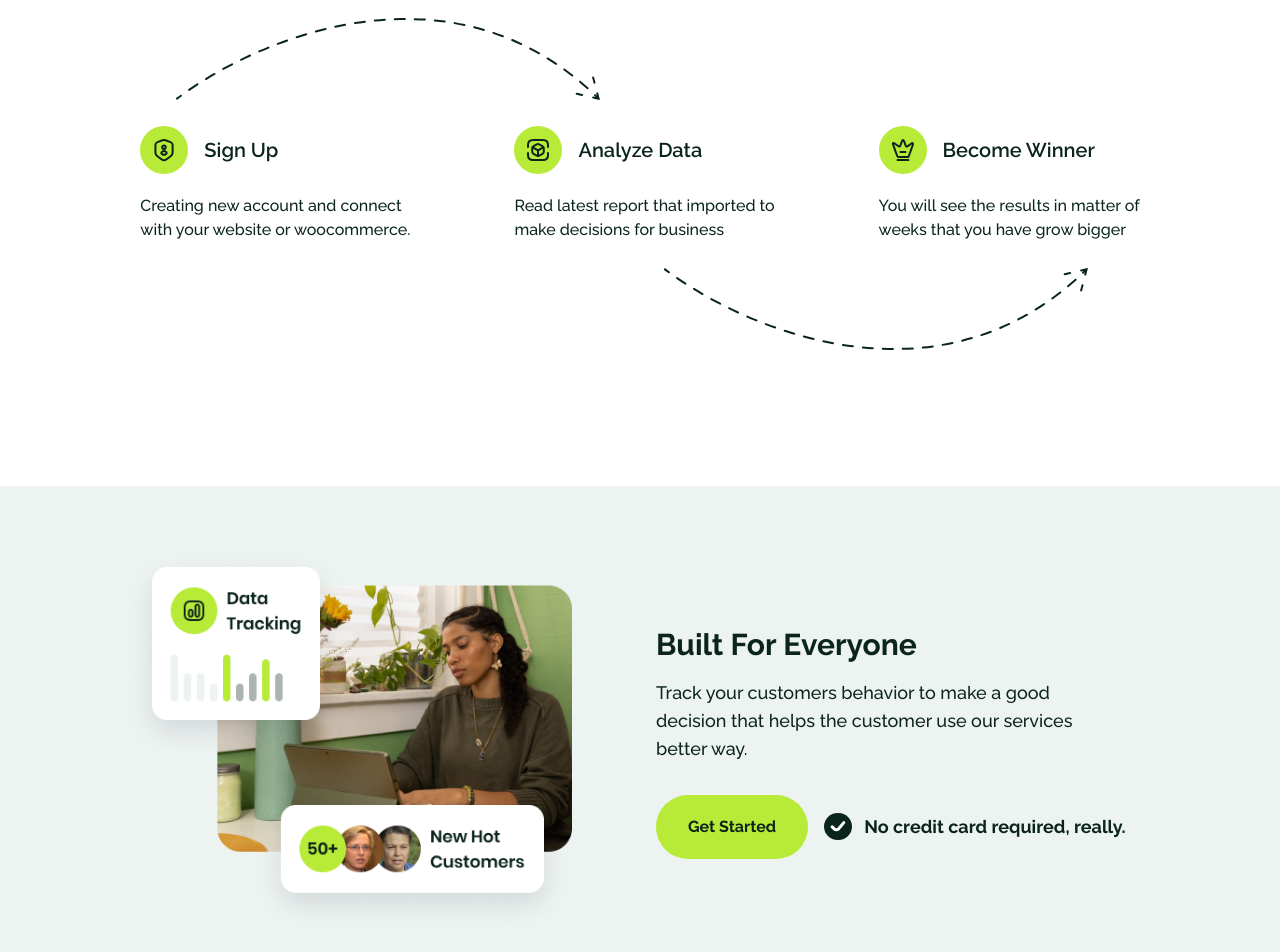
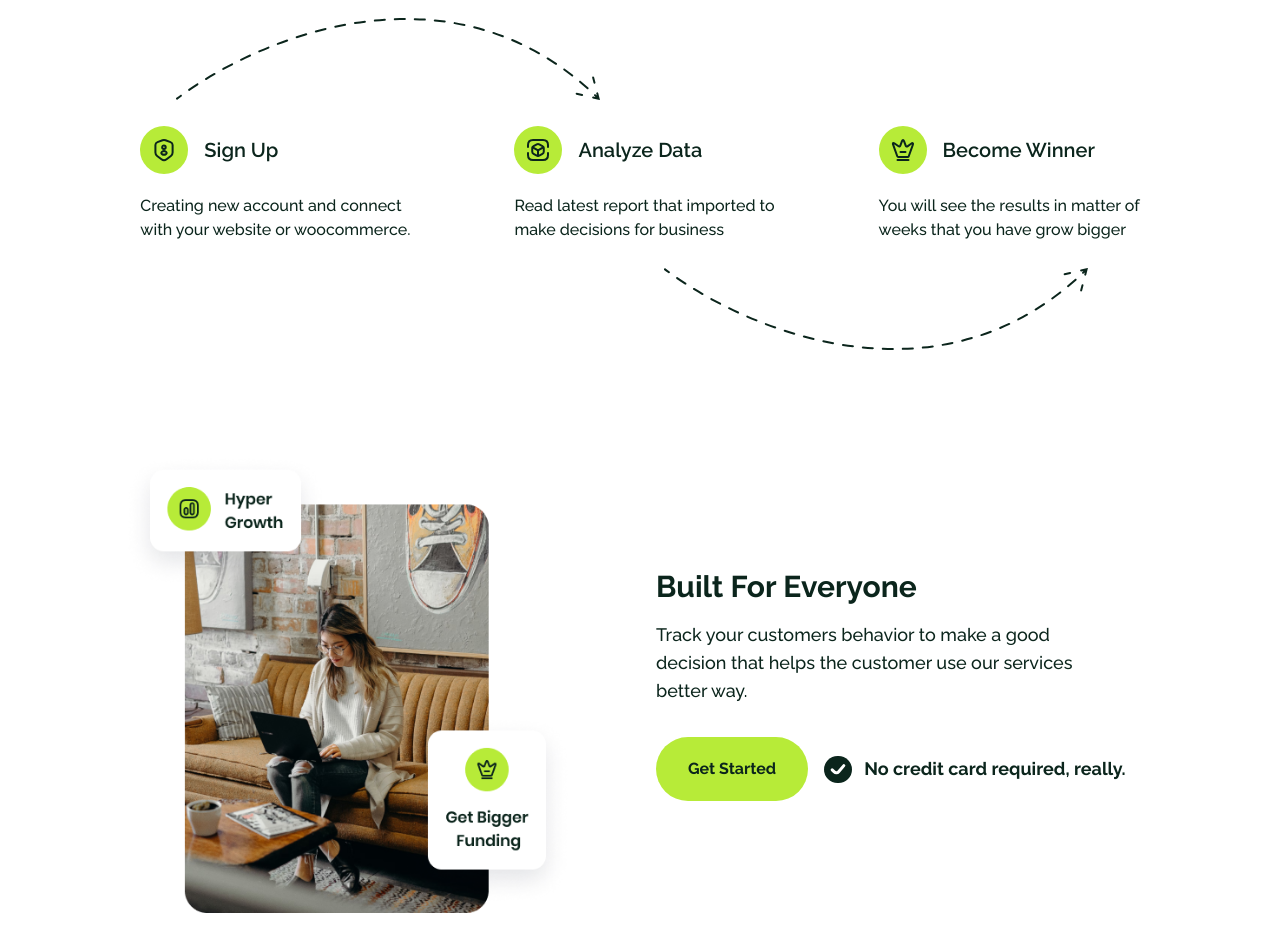
Before and after one commit to ervanervan/pasti-laris, a React (Vite) app: page / in a window 1280 px wide. Shown: the part 2901-3853 px from the top of the page. Built offline with nearby package versions, Linux system fonts and the light colour scheme; a web font is replaced by a local one.

Commit message:
update: simple steps components

```diff
--- a/src/components/SimpleSteps.jsx
+++ b/src/components/SimpleSteps.jsx
@@ -7,7 +7,7 @@ import arrowBottom from "../assets/arrow-bottom.svg";
 
 export default function SimpleSteps() {
   return (
-    <section className="container mx-auto pt-12 md:py-24">
+    <section className="container mx-auto pt-12 md:pt-24 md:pb-0">
       <div className="text-center px-4 gap-y-4 flex flex-col">
         <h1 className="font-extrabold text-4xl md:text-5xl lg:leading-[4rem]">
           Simple Steps & Done.
--- a/src/components/Testimonial.jsx
+++ b/src/components/Testimonial.jsx
@@ -1,16 +1,16 @@
 import React from "react";
-import bannerServicesFeatured from "../assets/illustration_data.png";
+import bannerTestimonial from "../assets/banner_testimonial.png";
 import iconCheckWhite from "../assets/icon-check-white.svg";
 import Button from "./Button";
 
 const Testimonial = () => {
   return (
-    <section className="bg-white-2">
+    <section>
       <div className="container mx-auto md:px-14">
         <div className="flex flex-col lg:flex-row items-center justify-between px-4 py-8 md:py-16 gap-8">
           <div className="flex items-center justify-center flex-1">
             <img
-              src={bannerServicesFeatured}
+              src={bannerTestimonial}
               alt=""
               draggable="false"
               className="w-full md:w-[28rem]"
```
